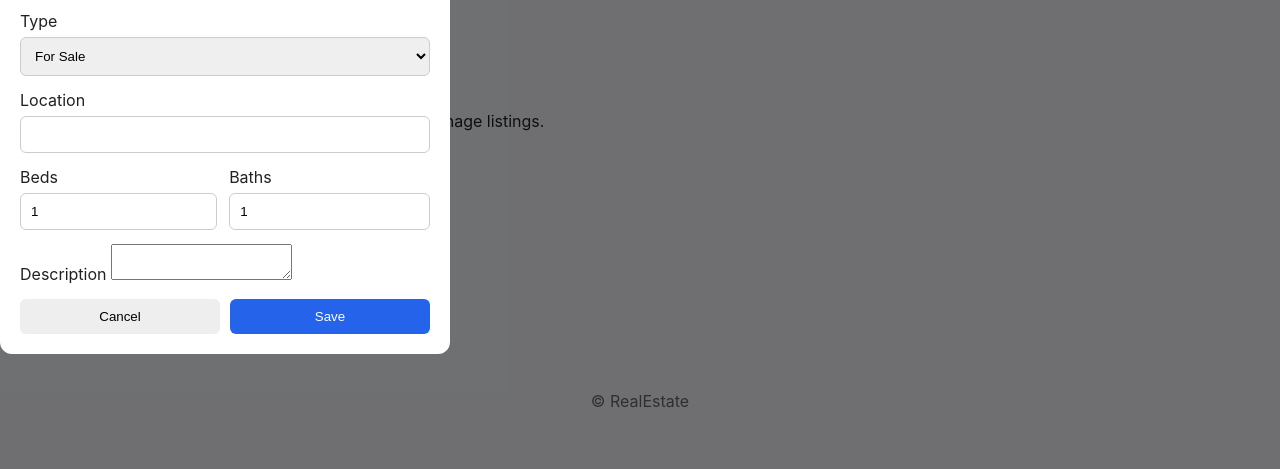
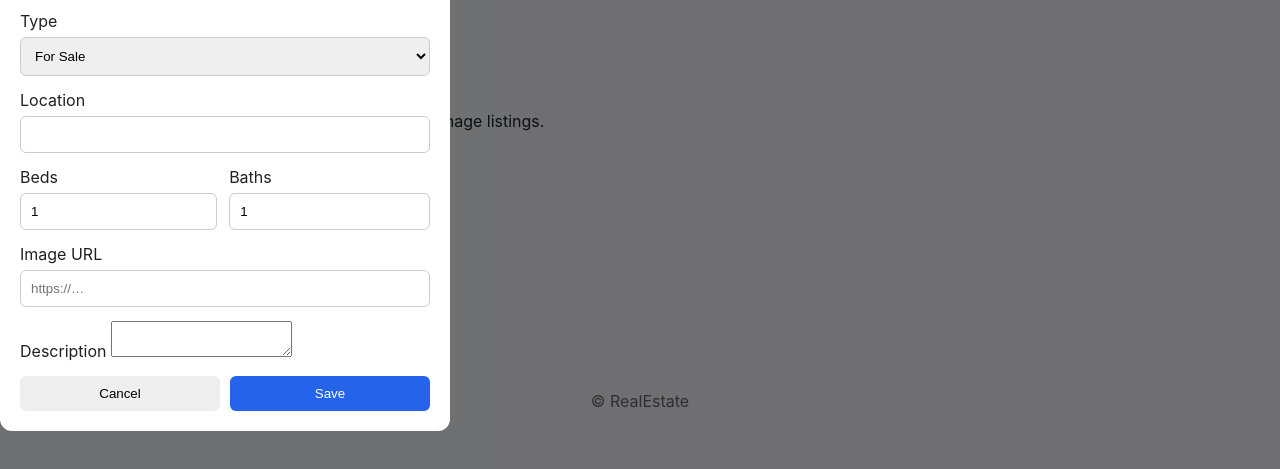
Before and after one commit to ashanhq/B9IS123_2526__CA2_Project, a plain HTML site: page frontend/src/assest/agent.html in a window 1280 px wide. Both pictures are taken after a click on the link "➕ Add Listing". Shown: the part 115-584 px from the top of the page. Drawn offline with Linux system fonts and the light colour scheme; no server answers.

Commit message:
Added Image URL field to add property form

```diff
--- a/frontend/src/assest/agent.html
+++ b/frontend/src/assest/agent.html
@@ -68,8 +68,8 @@
         </div>
       </div>
 
-      <!--label>Image URL</label>
-  <input type="text" id="image" placeholder="https://…" required>!-->
+      <label>Image URL</label>
+      <input type="text" id="image" placeholder="https://…" />
 
       <label>Description</label>
       <textarea id="description" required></textarea>
```
